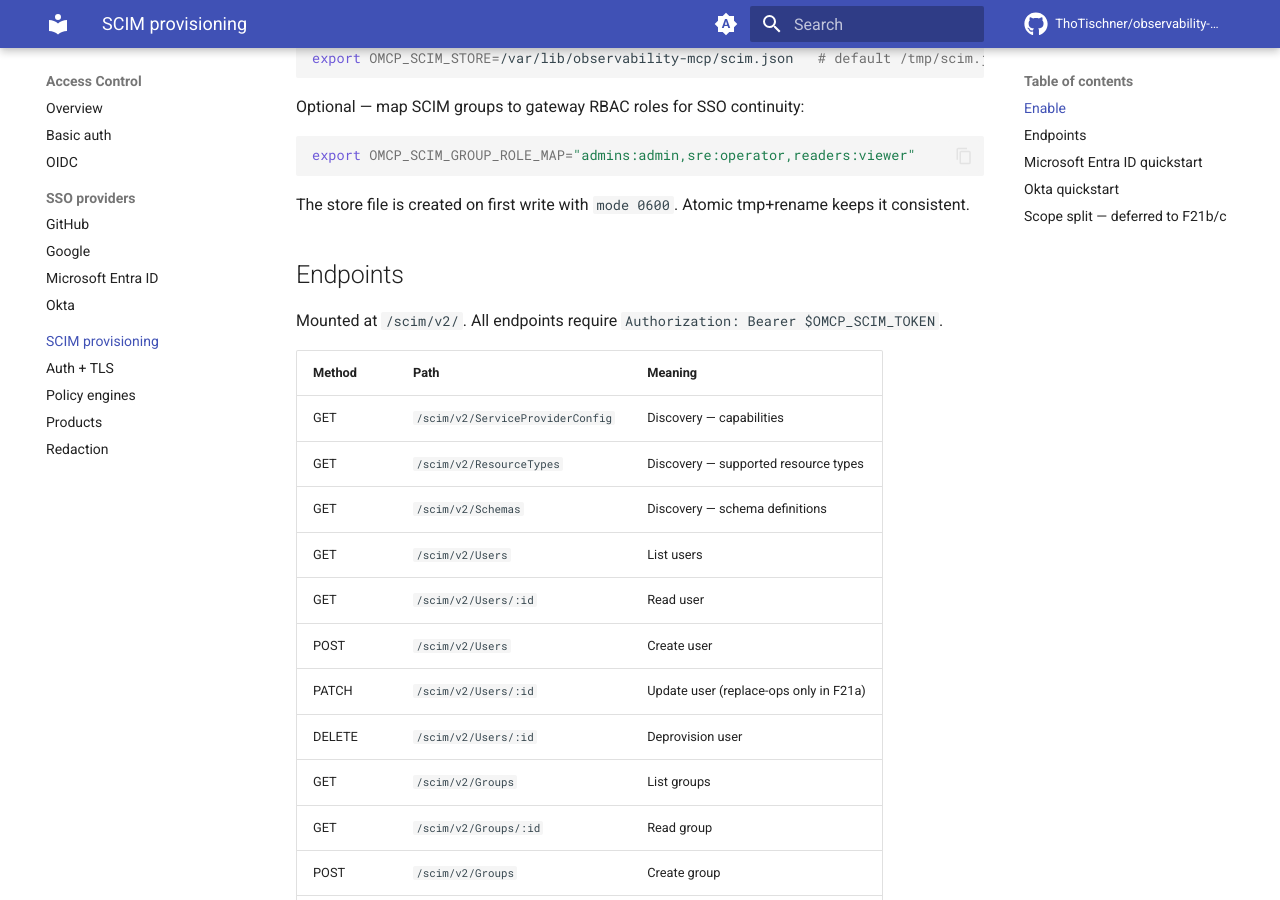
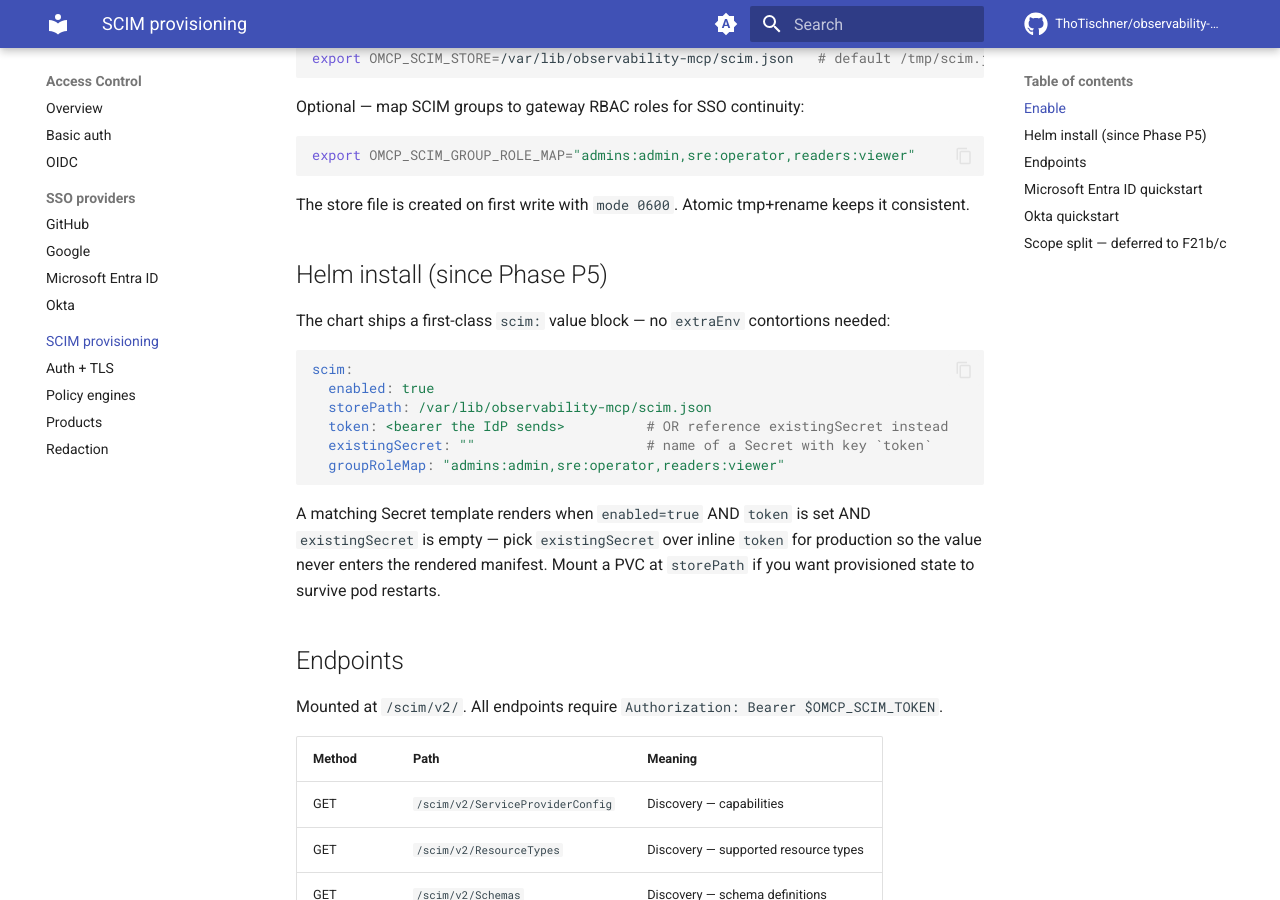
Before and after one commit to ThoTischner/observability-mcp, an MkDocs documentation site: the page built from docs/scim-provisioning.md, in a window 1280 px wide and 900 px high, scrolled down 418 px. Built offline with MkDocs 1.6.1 and Material for MkDocs 9.7.7, drawn with Linux system fonts in a browser that asks for light colours; comment, search, counter and statistics services are not loaded.

Commit message:
feat(p5): first-class Helm scim: value block + Secret template (#386)
SCIM 2.0 shipped in v3.0 but the chart had no scim: value block —
operators had to thread the token through extraEnv. Closes that.

  - values.yaml: new top-level scim: { enabled, storePath, token,
    existingSecret, groupRoleMap }. Default off; backwards-compat.
  - values.schema.json: scim object with additionalProperties:false
    so typos fail at install-time, mirrors anomalyHistory pattern.
  - templates/secret-scim.yaml: renders ONLY when enabled AND
    token AND not existingSecret. Same gate as audit-webhook +
    anomaly-history secrets.
  - templates/deployment.yaml: env block adds OMCP_SCIM_STORE
    (always when enabled), OMCP_SCIM_GROUP_ROLE_MAP (when set),
    OMCP_SCIM_TOKEN (from Secret keyref when either inline-token
    or existingSecret).
  - docs/scim-provisioning.md: new "Helm install" section with
    values example, existingSecret recommendation, PVC hint.

helm lint clean; helm template --set scim.enabled=true --set
scim.token=t verified renders Secret + env as expected. All four
gate scenarios (disabled, enabled+token, enabled+existingSecret,
enabled-only) behave correctly.

Co-authored-by: Claude Opus 4.7 <noreply@anthropic.com>

````diff
--- a/docs/scim-provisioning.md
+++ b/docs/scim-provisioning.md
@@ -20,6 +20,26 @@ export OMCP_SCIM_GROUP_ROLE_MAP="admins:admin,sre:operator,readers:viewer"
 
 The store file is created on first write with `mode 0600`. Atomic
 tmp+rename keeps it consistent.
+
+## Helm install (since Phase P5)
+
+The chart ships a first-class `scim:` value block — no `extraEnv`
+contortions needed:
+
+```yaml
+scim:
+  enabled: true
+  storePath: /var/lib/observability-mcp/scim.json
+  token: <bearer the IdP sends>          # OR reference existingSecret instead
+  existingSecret: ""                     # name of a Secret with key `token`
+  groupRoleMap: "admins:admin,sre:operator,readers:viewer"
+```
+
+A matching Secret template renders when `enabled=true` AND `token`
+is set AND `existingSecret` is empty — pick `existingSecret` over
+inline `token` for production so the value never enters the rendered
+manifest. Mount a PVC at `storePath` if you want provisioned state
+to survive pod restarts.
 
 ## Endpoints
 
````
Also changed, not shown: 4 other files.
